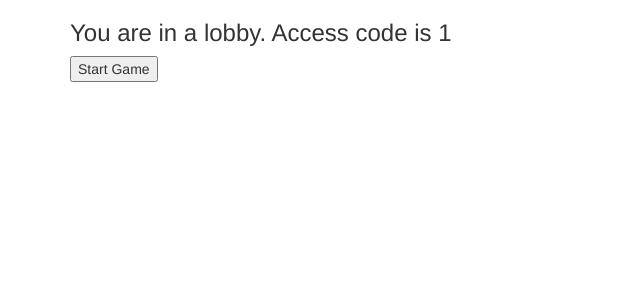
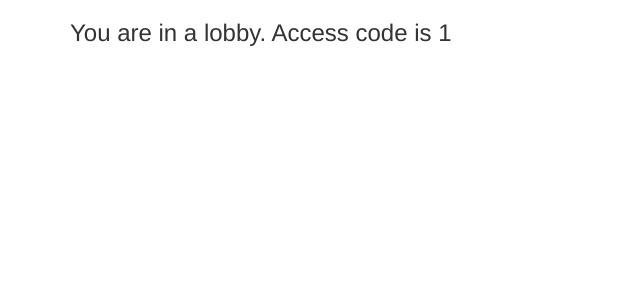
Before and after one commit to elijahlong5/QuarantineHanabi, a Flask app: page /lobby/1/ in a window 1280 px wide. Shown: the top 300 px of the page, without its empty margins (0-640 px from the left). Run offline with Flask 2, Linux system fonts and the light colour scheme; some libraries are stand-ins or nearby versions.

Commit message:
Revert "added start game button and game in session page"

```diff
--- a/QuarantineHanabi/run.py
+++ b/QuarantineHanabi/run.py
@@ -12,17 +12,9 @@ def main():
 
 
 @app.route("/lobby/<access_code>/")
-@app.route("/lobby/<access_code>/player-id/<player_id>/")
+@app.route("/lobby/<access_code>/player_id/<player_id>/")
 def lobby(access_code, player_id=None):
     return render_template('lobby.html',
-                           access_code=access_code,
-                           player_id=player_id)
-
-
-@app.route('/game-in-session/<access_code>/player-id/<player_id>/')
-def game_in_session(access_code, player_id):
-    # TODO: also need to pass game instance as json
-    return render_template("game-in-session.html",
                            access_code=access_code,
                            player_id=player_id)
 
@@ -43,20 +35,5 @@ def join_lobby():
                             player_id=player_id))
 
 
-@app.route("/start-game/", methods=['post'])
-def start_game():
-    access_code = request.form['access_code']
-    game_instance = hanabi_lobbies[access_code]
-    # TODO: need to start the game
-    return redirect(url_for("game_in_session",
-                            access_code=access_code,
-                            player_id=request.form['player_id']))
-
-
-@app.route("/api/lobbies/<access_code>/game-in-session")
-def is_game_on(access_code):
-    return hanabi_lobbies[access_code].game_in_session
-
-
 if __name__ == "__main__":
     app.run()
--- a/QuarantineHanabi/templates/lobby.html
+++ b/QuarantineHanabi/templates/lobby.html
@@ -4,12 +4,5 @@
         <h3>
             You are in a lobby.  Access code is {{ access_code }}
         </h3>
-        <form action="/start-game/" method="post">
-            <button class="button" type="submit" id="start-game-button">
-                Start Game
-            </button>
-            <input type="hidden" value="{{access_code}}" name="access_code">
-            <input type="hidden" value="{{player_id}}" name="player_id">
-        </form>
     </div>
 {% endblock content %}
```
Also changed, not shown: QuarantineHanabi/templates/game-in-session.html (deleted, +0 -11 lines).
